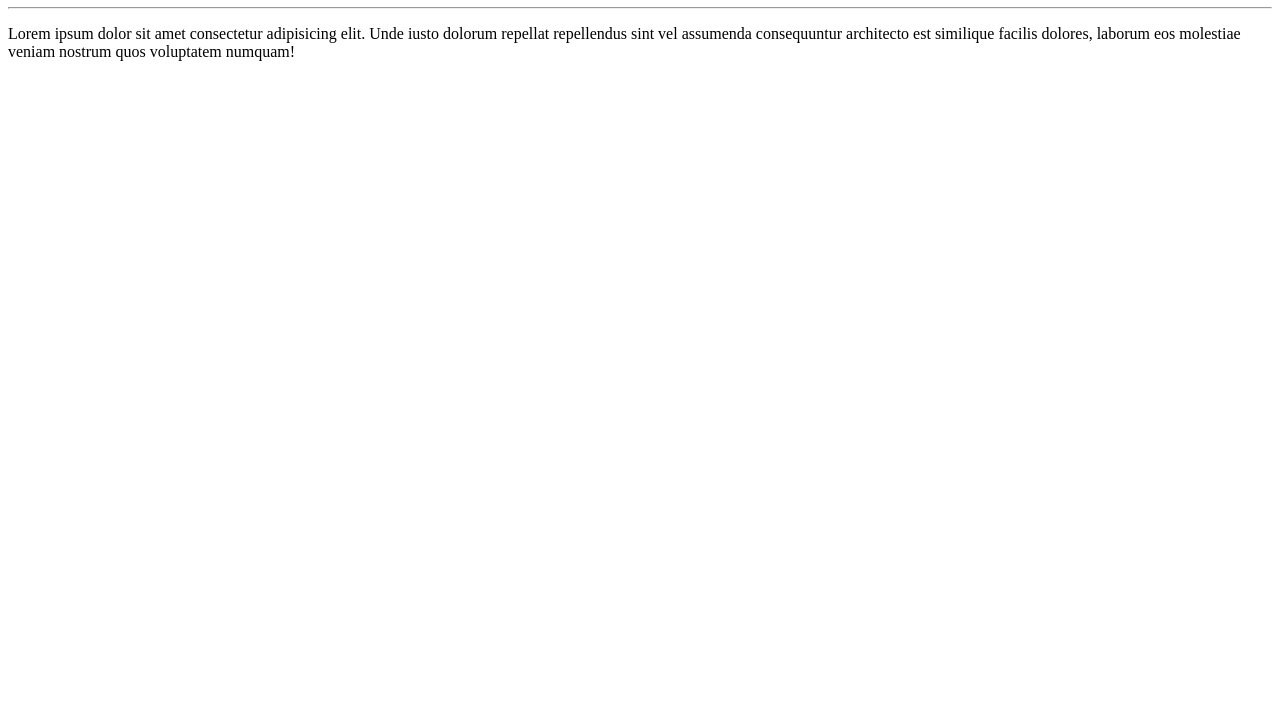
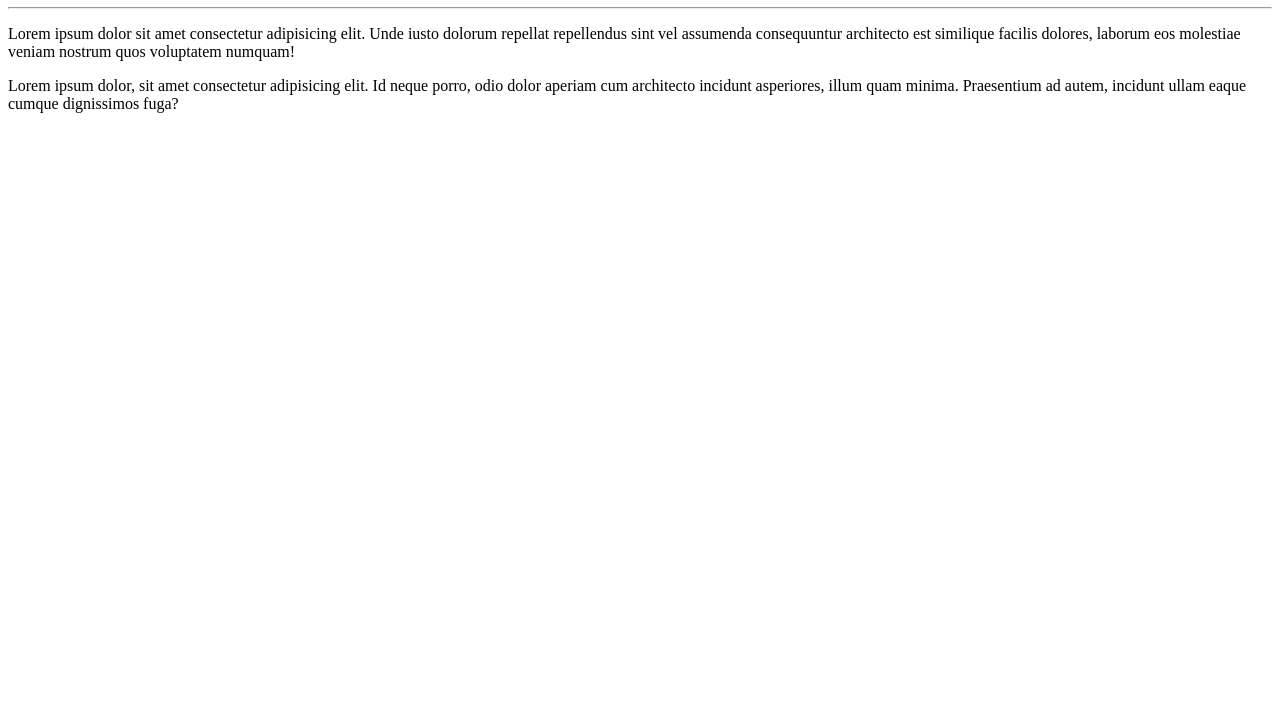
Before and after one commit to bruninhovolotao/-Projeto-01, a plain HTML site: page site/index.html in a window 1280 px wide. Shown: the part 73-800 px from the top of the page. Drawn offline with Linux system fonts and the light colour scheme.

Commit message:
Mais uma parágrafo

```diff
--- a/site/index.html
+++ b/site/index.html
@@ -9,5 +9,6 @@
     <h1>Site do Primeiro Projeto</h1>
     <hr>
     <p>Lorem ipsum dolor sit amet consectetur adipisicing elit. Unde iusto dolorum repellat repellendus sint vel assumenda consequuntur architecto est similique facilis dolores, laborum eos molestiae veniam nostrum quos voluptatem numquam!</p>
+    <p>Lorem ipsum dolor, sit amet consectetur adipisicing elit. Id neque porro, odio dolor aperiam cum architecto incidunt asperiores, illum quam minima. Praesentium ad autem, incidunt ullam eaque cumque dignissimos fuga?</p>
 </body>
 </html>
```
